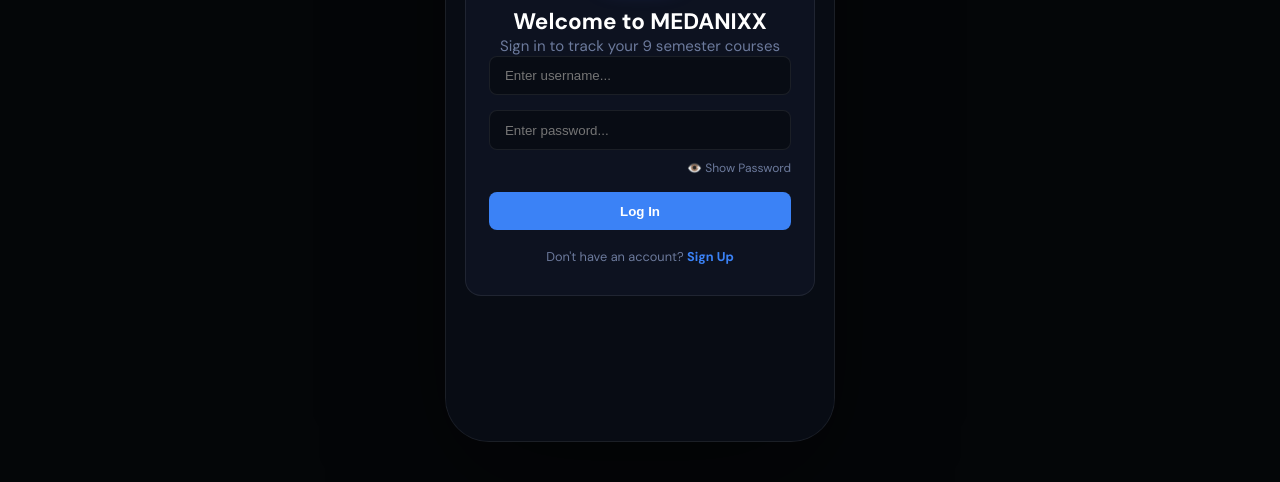
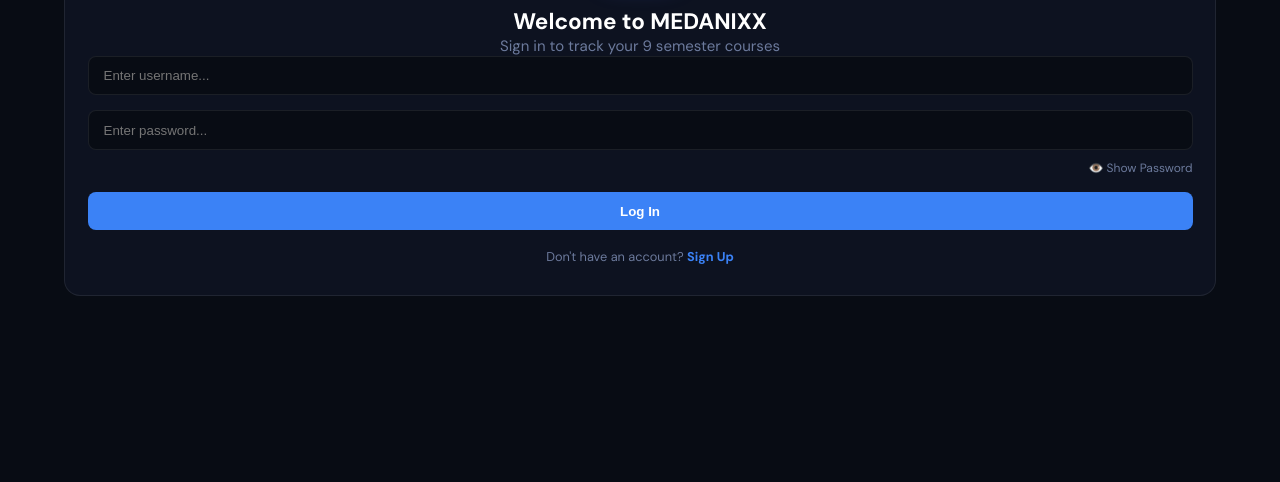
Before and after one commit to nnadidaniel2009-commits/mdx-backend, a website: page public/index.html in a window 1280 px wide. Shown: the part 318-800 px from the top of the page. Drawn offline with Linux system fonts and the light colour scheme.

Commit message:
fixed layout 2

```diff
--- a/public/index.html
+++ b/public/index.html
@@ -68,26 +68,32 @@
         }
 
 /* ═══════════════════════════════════════════════
-   PHONE SHELL CONTAINER (RESPONSIVE)
+   CLEAN APP WORKSPACE CONTAINER (NO MOCK BORDERS)
 ═══════════════════════════════════════════════ */
 #shell {
     width: 100%;
-    max-width: 390px;
-    height: 90vh;
-    max-height: 844px;
-    margin: auto;
+    height: 100vh;              /* Forces the app to perfectly take the full vertical screen height */
+    max-height: 100vh;
     background: var(--bg-shell) !important;
-    border-radius: 44px;
-    border: 1.5px solid var(--border-color) !important;
-    box-shadow: 0 12px 40px var(--shadow), 0 40px 120px rgba(0,0,0,0.4);
     position: relative;
     overflow: hidden;
     display: flex;
     flex-direction: column;
-    transition: background 0.2s, border-color 0.2s;
+    transition: background 0.2s;
 }
 
-/* Phone Camera Notch Overlay - Only shows on desktop screens */
+/* ❌ THE ARTIFICIAL TOP NOTCH HAS BEEN PERMANENTLY REMOVED FROM HERE */
+
+#app-content {
+    flex: 1;
+    width: 100%;
+    display: flex;
+    flex-direction: column;
+    padding-top: 20px;          /* Adjusted padding so it sits beautifully below real device statuses */
+    margin-bottom: 64px;
+    overflow: hidden;
+    position: relative;
+}
 #shell::before {
     content: '';
     position: absolute;
```
